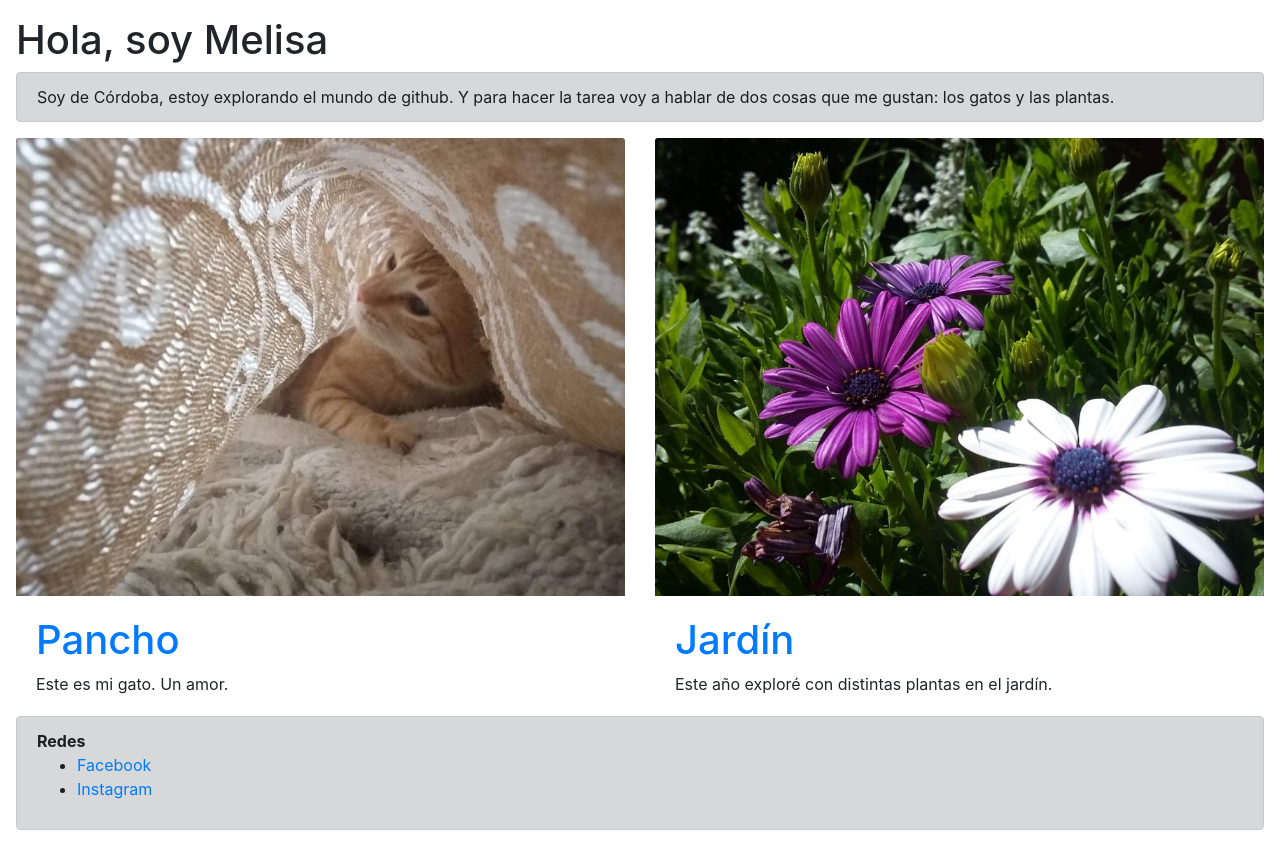
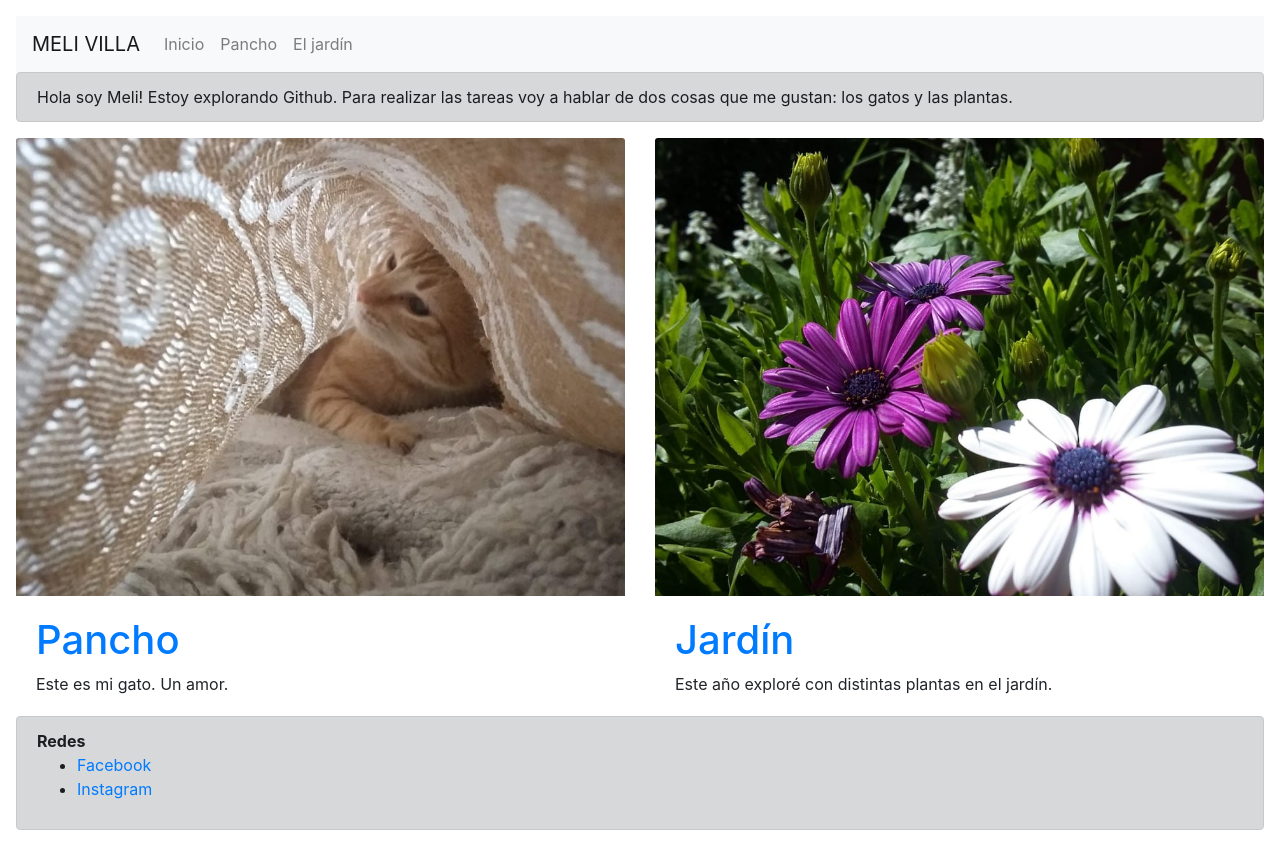
Before and after one commit to Melivilla/Melivilla.github.io, a plain HTML site: page index.html in a window 1280 px wide. Drawn offline with nearby package versions, Linux system fonts and the light colour scheme.

Commit message:
Update index.html

```diff
--- a/index.html
+++ b/index.html
@@ -7,10 +7,26 @@
   </head>
   <body class="p-3">
   <!-- v -->
-<h1>Hola, soy Melisa</h1>
+
+<nav class="navbar navbar-expand-lg navbar-light bg-light">
+  <a class="navbar-brand" href="#">MELI VILLA</a>
+  <div class="collapse navbar-collapse">
+    <ul class="navbar-nav mr-auto">
+      <li class="nav-item">
+        <a class="nav-link" href="http://duckduckgo.com">Inicio </a>
+      </li>
+      <li class="nav-item">
+        <a class="nav-link" href="http://duckduckgo.com">Pancho</a>
+      </li>
+      <li class="nav-item">
+        <a class="nav-link" href="http://duckduckgo.com">El jardín</a>
+      </li>
+    </ul>
+  </div>
+</nav>
 
 <div class="alert alert-dark">
-  Soy de Córdoba, estoy explorando el mundo de github. Y para hacer la tarea voy a hablar de dos cosas que me gustan: los gatos y las plantas.
+  Hola soy Meli! Estoy explorando Github. Para realizar las tareas voy a hablar de dos cosas que me gustan: los gatos y las plantas.
 </div>
 
 <div class="row">
```
